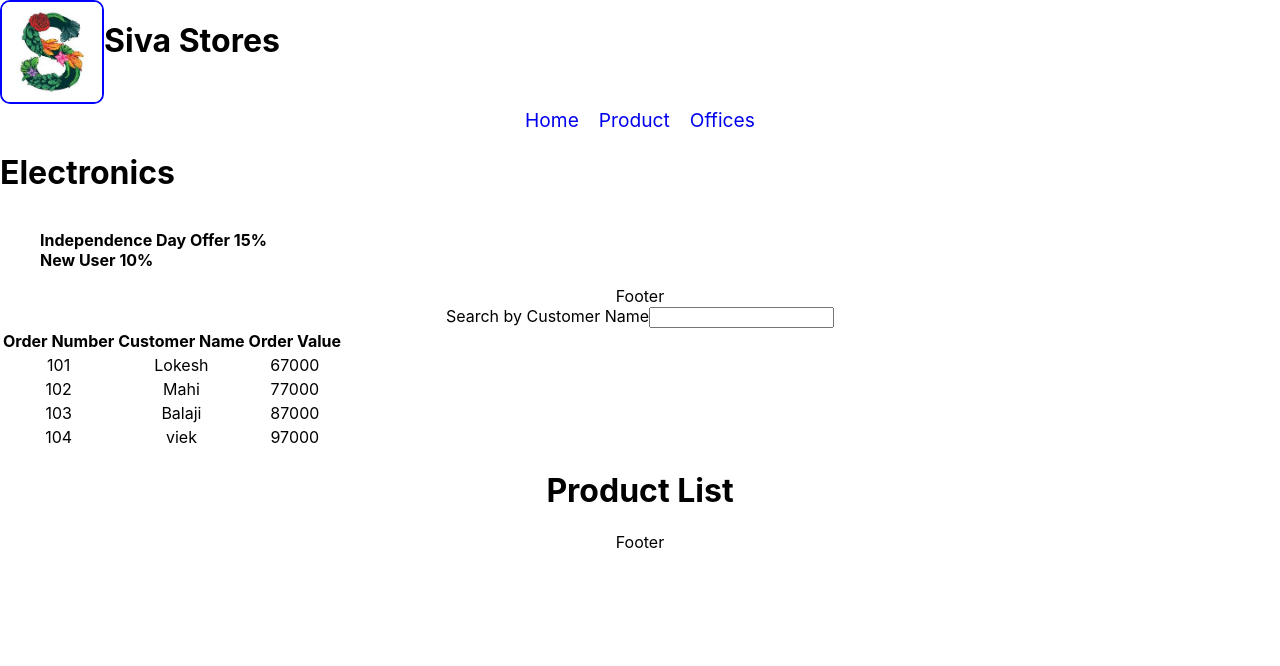
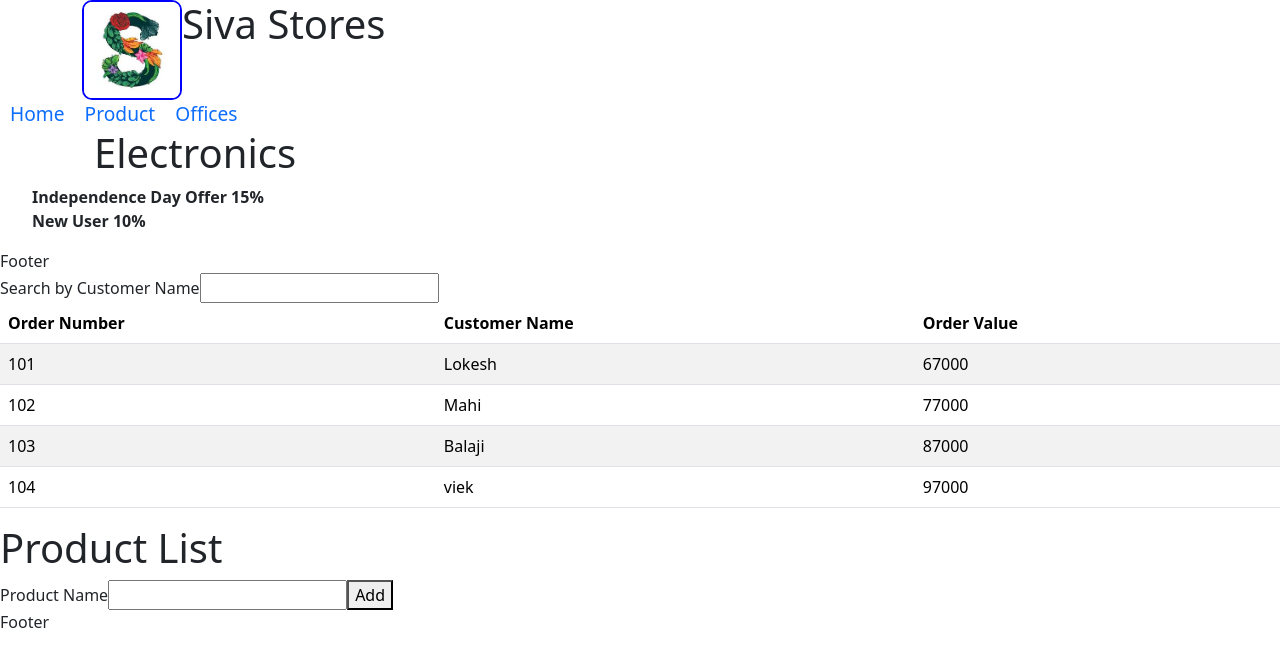
Before and after one commit to vatsanTraining/product_service_db_2024, a React (Create React App) app: page / in a window 1280 px wide. Shown: the top 666 px of the page. Built offline with nearby package versions, Linux system fonts and the light colour scheme; no server answers.

Commit message:
Day 2 Task 4

```diff
--- a/package.json
+++ b/package.json
@@ -10,7 +10,10 @@
     "react-dom": "^18.3.1",
     "react-scripts": "5.0.1",
     "web-vitals": "^2.1.4",
-    "axios": "1.7.2"
+    "axios": "1.7.2",
+    "react-router-dom": "6.25.1",
+    "bootstrap": "5.3.3"
+
   },
   "scripts": {
     "start": "react-scripts start",
--- /dev/null
+++ b/src/AddProduct.js
@@ -0,0 +1,26 @@
+import React,{useState} from "react";
+
+const AddProduct = () => {
+
+    const [product,setProduct] =useState({})
+ const handleSubmit = (event) => {
+    console.log("handle submit called");
+    console.log(product)
+  };
+  const handleChange = (event) => {
+    const key = event.target.name;
+    const value = event.target.value;
+    console.log("handle change called");
+    setProduct({...product,[key]:value})
+  };
+  return (
+    <form onSubmit={handleSubmit}>
+      <label>Product Name</label>
+      <input type="text" name="productName" onChange={handleChange}/>
+
+      <button onClick={handleSubmit}>Add</button>
+    </form>
+  );
+};
+
+export default AddProduct;
--- a/src/App.css
+++ b/src/App.css
@@ -1,3 +1,5 @@
+
+;
 .App {
   text-align: center;
 }
--- a/src/App.js
+++ b/src/App.js
@@ -6,6 +6,7 @@ import Header from "./Header";
 import NavBar from "./NavBar";
 import TableContent from "./TableContent";
 import ShowProduct from "./ShowProduct";
+import AddProduct from "./AddProduct";
 function App() {
   const product = {
     productName: "Sony Tv",
@@ -29,6 +30,7 @@ function App() {
       <Content element={product} offers={offers}></Content>
       <TableContent></TableContent>
       <ShowProduct></ShowProduct>
+      <AddProduct></AddProduct>
       <Footer></Footer>
     </div>
   );
--- a/src/Table.js
+++ b/src/Table.js
@@ -1,18 +1,18 @@
-import React from 'react'
-import TableBody from './TableBody'
-import TableHead from './TableHead'
-const Table = ({colRef,rowRef,handleChange}) => {
+import React from "react";
+import TableBody from "./TableBody";
+import TableHead from "./TableHead";
+const Table = ({ colRef, rowRef, handleChange }) => {
   return (
     <>
-    <label>Search by Customer Name</label>
-    <input type='search' name="custName" onChange={handleChange}></input>
+      <label>Search by Customer Name</label>
+      <input type="search" name="custName" onChange={handleChange}></input>
 
-    <table>
+      <table className="table table-striped">
         <TableHead colRef={colRef}></TableHead>
         <TableBody rowRef={rowRef}></TableBody>
-    </table>
+      </table>
     </>
-  )
-}
+  );
+};
 
-export default Table
+export default Table;
--- a/src/TableBody.js
+++ b/src/TableBody.js
@@ -3,6 +3,8 @@ import PropTypes from "prop-types";
 
 const TableBody = ({ rowRef }) => {
   const createElement = (element, idx) => {
+    let keys = Object.keys(element);
+    console.log(keys);
       return (
         <tr key={idx}>
           <td>{element.orderNumber}</td>
@@ -10,6 +12,7 @@ const TableBody = ({ rowRef }) => {
           <td>{element.orderValue}</td>
         </tr>
       );
+
   };
   return <tbody>{rowRef.map(createElement)}</tbody>;
 };
--- a/src/index.js
+++ b/src/index.js
@@ -1,6 +1,7 @@
 import React from 'react';
 import ReactDOM from 'react-dom/client';
 import './index.css';
+import '../node_modules/bootstrap/dist/css/bootstrap.css'
 import App from './App';
 import reportWebVitals from './reportWebVitals';
 
```
Also changed, not shown: 1 other file (tests, documents, lock files or other folders). Lines whose indentation alone changed are shown as unchanged.
